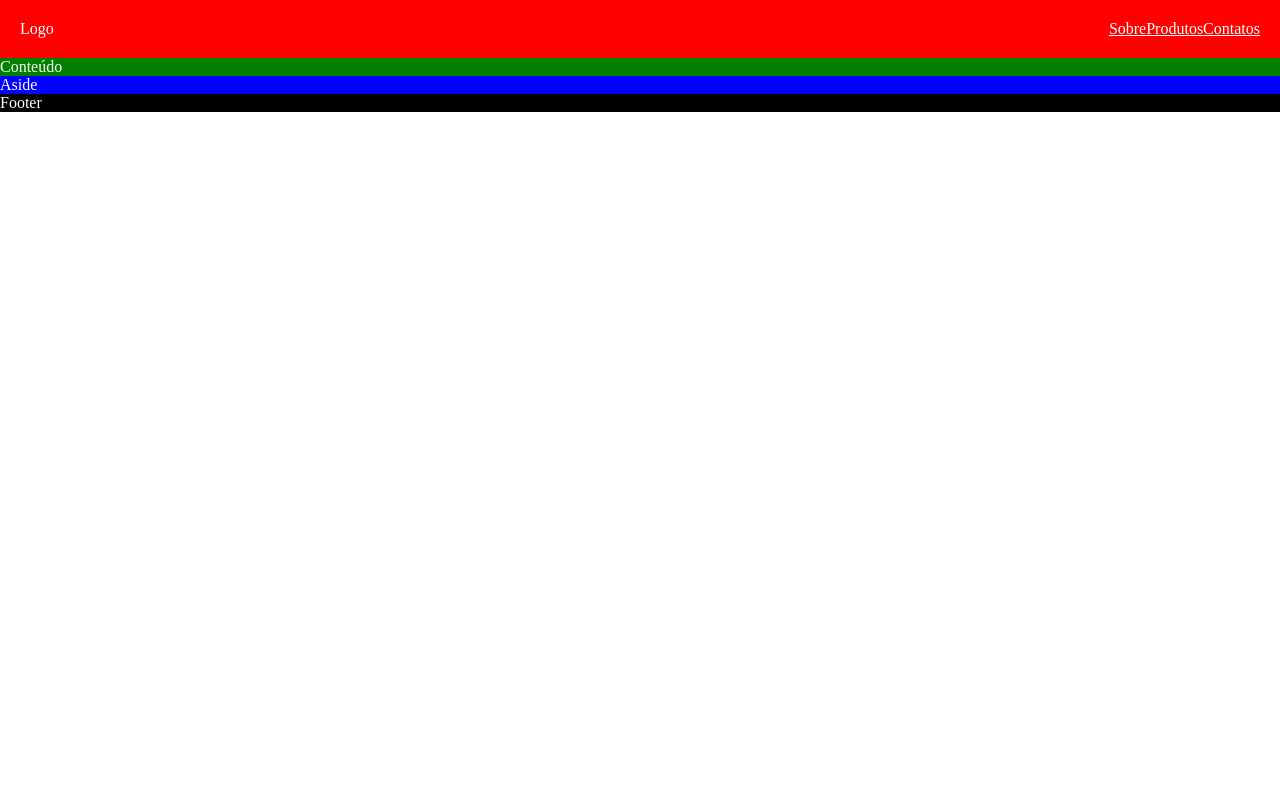
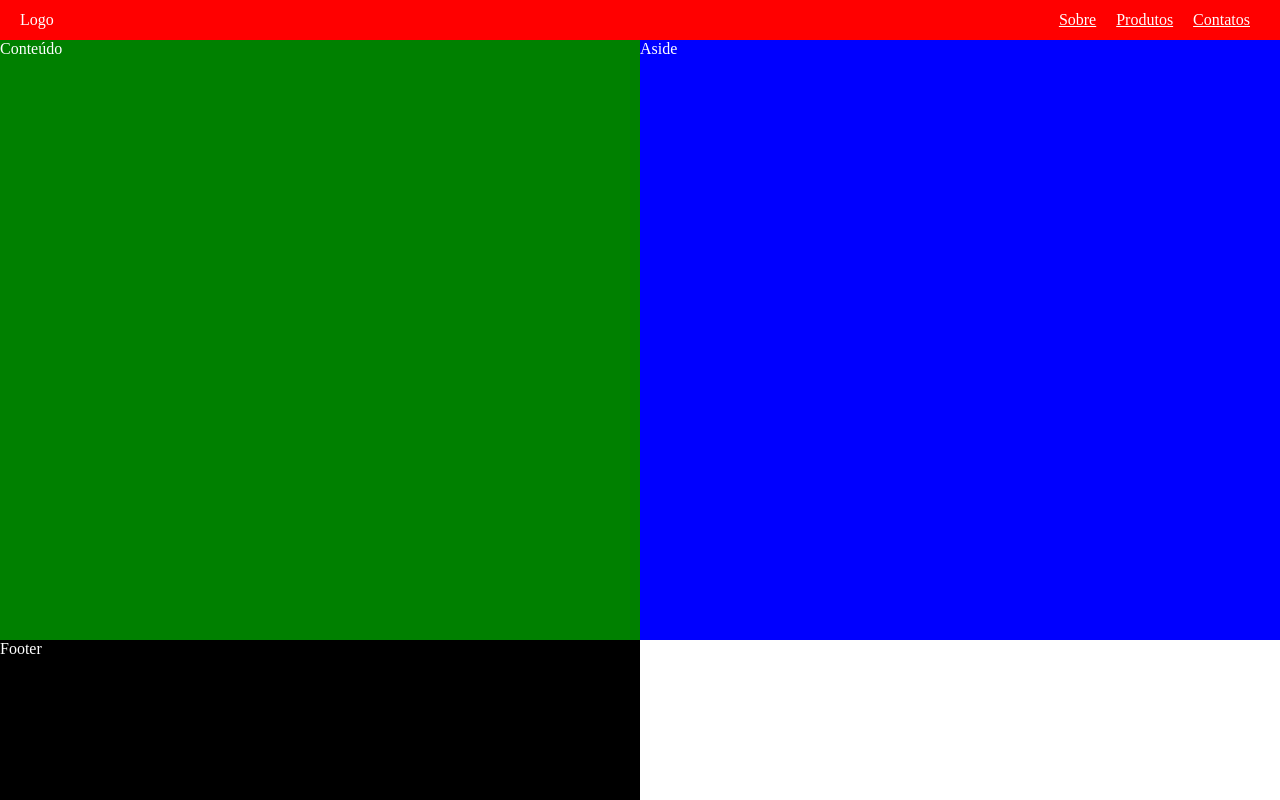
Before and after one commit to rossanp/CSS-Grid-Layout-e-Flexbox, a plain HTML site: page index.html in a window 1280 px wide. Drawn offline with Linux system fonts and the light colour scheme.

Commit message:
Termino do header e inicio do conteudo

```diff
--- a/index.html
+++ b/index.html
@@ -16,9 +16,9 @@
             </div>
             <nav>
                 <ul class="menu">
-                    <li><a href="">Sobre</a></li>
-                    <li><a href="">Produtos</a></li>
-                    <li><a href="">Contatos</a></li>
+                    <li><a href="/">Sobre</a></li>
+                    <li><a href="/">Produtos</a></li>
+                    <li><a href="/">Contatos</a></li>
                 </ul>
             </nav>
         </header>
--- a/styles.css
+++ b/styles.css
@@ -8,18 +8,29 @@
 }
 
 .container {
+    display: grid;
+    grid-template-columns: 1fr 1fr;
+    grid-template-rows: 5vh 75vh 20vh;
 }
 
 .header {
+    display: flex;
     background-color: red;
-    display: flex;
     justify-content: space-between;
     padding: 20px;
     align-items: center;
+    grid-column-start: 1;
+    grid-column-end: 3;
 }
 
 .menu {
     display: flex;
+}
+
+.menu li a {
+    display: flex;
+    padding: 10px;
+    font-style: none;
 }
 
 .conteudo {
```
